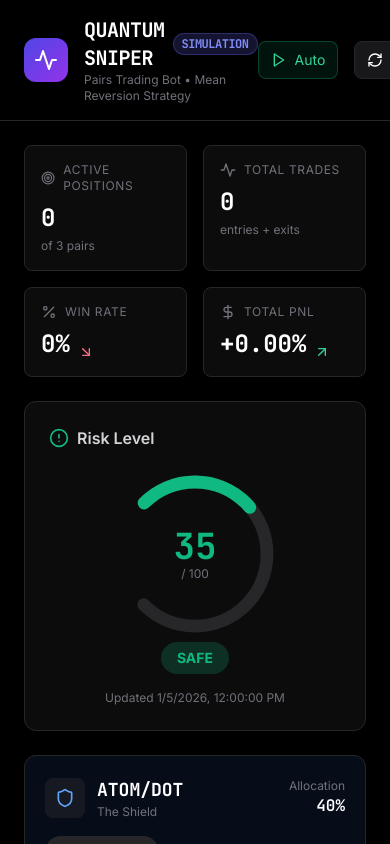
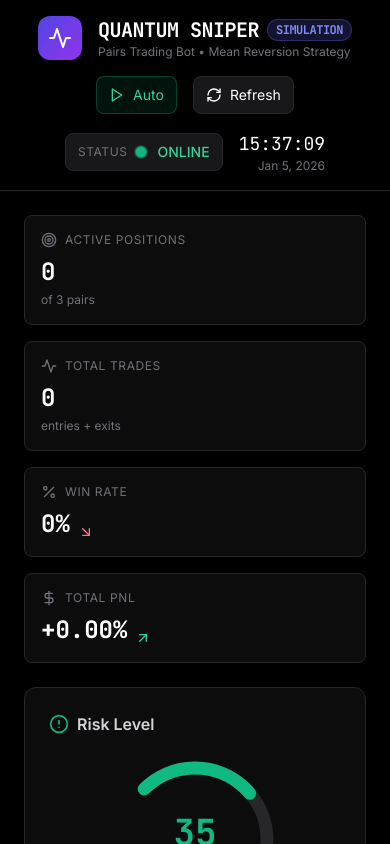
Before and after one commit to julien2besse-dotcom/quantum-sniper, a Next.js app in the folder dashboard/: page / in a window 390 px wide. Shown: the top 844 px of the page. Built offline with nearby package versions, Linux system fonts and the light colour scheme; no server answers; the database is empty.

Commit message:
Optimize dashboard for mobile (responsive layout)

```diff
--- a/dashboard/app/page.tsx
+++ b/dashboard/app/page.tsx
@@ -474,7 +474,7 @@ function TradeLogsTable({ logs }: { logs: TradeLog[] }) {
           return (
             <div
               key={log.id}
-              className="flex items-center gap-4 p-3 bg-zinc-900/30 rounded-lg border border-zinc-800/50 hover:border-zinc-700/50 transition-colors"
+              className="flex items-center gap-4 p-3 bg-zinc-900/30 rounded-lg border border-zinc-800/50 hover:border-zinc-700/50 transition-colors min-w-[600px]"
             >
               {/* Icon */}
               <div className="p-2 bg-zinc-800 rounded-lg">
@@ -710,7 +710,7 @@ export default function Dashboard() {
       {/* HEADER */}
       {/* ================================================================== */}
       <header className="border-b border-zinc-800 px-6 py-4 sticky top-0 bg-black/95 backdrop-blur z-50">
-        <div className="max-w-[1600px] mx-auto flex items-center justify-between">
+        <div className="max-w-[1600px] mx-auto flex flex-col md:flex-row items-center justify-between gap-4">
           <div className="flex items-center gap-4">
             <div className="p-2.5 bg-gradient-to-br from-indigo-600 to-purple-600 rounded-xl">
               <Activity className="w-6 h-6" />
@@ -726,7 +726,7 @@ export default function Dashboard() {
             </div>
           </div>
 
-          <div className="flex items-center gap-4">
+          <div className="flex flex-wrap justify-center items-center gap-4">
             {/* Auto-refresh toggle */}
             <button
               onClick={() => setAutoRefresh(!autoRefresh)}
@@ -770,7 +770,7 @@ export default function Dashboard() {
         {/* ================================================================ */}
         {/* TOP STATS ROW */}
         {/* ================================================================ */}
-        <div className="grid grid-cols-2 md:grid-cols-4 gap-4">
+        <div className="grid grid-cols-1 sm:grid-cols-2 lg:grid-cols-4 gap-4">
           <StatCard
             icon={Target}
             label="Active Positions"
@@ -933,14 +933,16 @@ export default function Dashboard() {
               </span>
             </div>
           </div>
-          <TradeLogsTable logs={tradeLogs.slice(0, 20)} />
+          <div className="overflow-x-auto">
+            <TradeLogsTable logs={tradeLogs.slice(0, 20)} />
+          </div>
         </div>
 
         {/* ================================================================ */}
         {/* FOOTER */}
         {/* ================================================================ */}
         <footer className="text-center text-zinc-600 text-xs py-4 border-t border-zinc-800">
-          <div className="font-mono flex items-center justify-center gap-4">
+          <div className="font-mono flex flex-col md:flex-row items-center justify-center gap-2 md:gap-4">
             <span>QUANTUM SNIPER v1.0</span>
             <span>•</span>
             <span>Simulation Mode</span>
```
